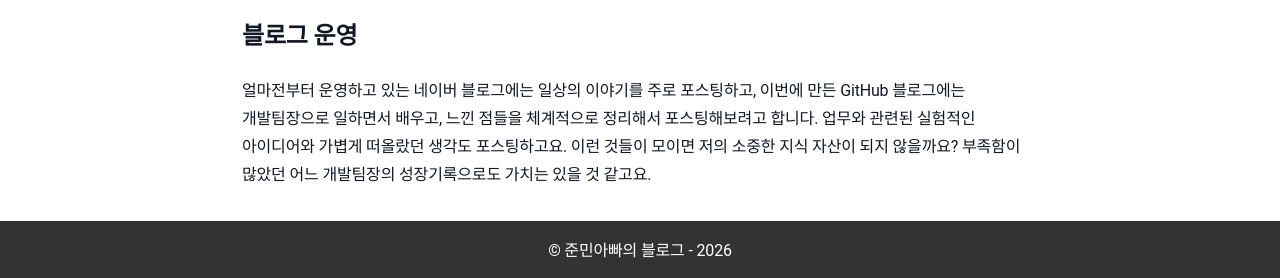
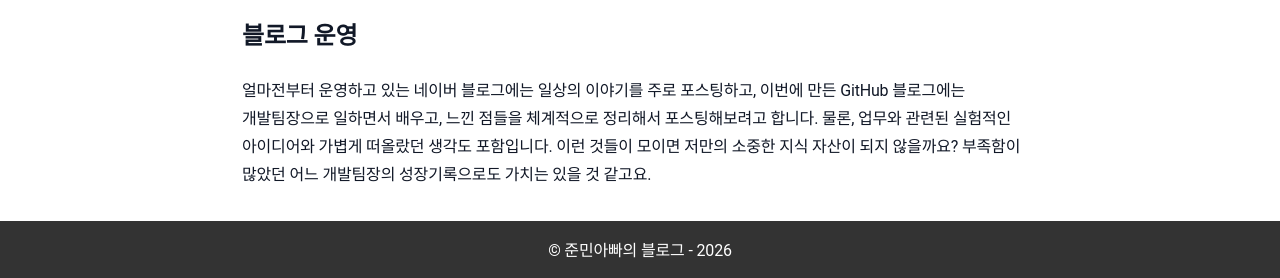
Before and after one commit to sanghoon-lee/sanghoon-lee.github.io, a Jekyll site: the page built from _posts/2025-11-28-helloblog.md, in a window 1280 px wide. Shown: the part 1268-1546 px from the top of the page. Built offline with Jekyll 4.4.1, drawn with Linux system fonts in a browser that asks for light colours; nearby versions of some CDN libraries; comment, search, counter and statistics services are not loaded.

Commit message:
과거 포스팅 내용 수정

```diff
--- a/_posts/2025-11-28-helloblog.md
+++ b/_posts/2025-11-28-helloblog.md
@@ -43,4 +43,4 @@ ChatGPT가 알려준 방식대로 GitHub에 리포지토리 생성하고, 필요
 
 ## 블로그 운영
 
-얼마전부터 운영하고 있는 네이버 블로그에는 일상의 이야기를 주로 포스팅하고, 이번에 만든 GitHub 블로그에는 개발팀장으로 일하면서 배우고, 느낀 점들을 체계적으로 정리해서 포스팅해보려고 합니다. 업무와 관련된 실험적인 아이디어와 가볍게 떠올랐던 생각도 포스팅하고요. 이런 것들이 모이면 저의 소중한 지식 자산이 되지 않을까요? 부족함이 많았던 어느 개발팀장의 성장기록으로도 가치는 있을 것 같고요.
+얼마전부터 운영하고 있는 네이버 블로그에는 일상의 이야기를 주로 포스팅하고, 이번에 만든 GitHub 블로그에는 개발팀장으로 일하면서 배우고, 느낀 점들을 체계적으로 정리해서 포스팅해보려고 합니다. 물론, 업무와 관련된 실험적인 아이디어와 가볍게 떠올랐던 생각도 포함입니다. 이런 것들이 모이면 저만의 소중한 지식 자산이 되지 않을까요? 부족함이 많았던 어느 개발팀장의 성장기록으로도 가치는 있을 것 같고요.
```
